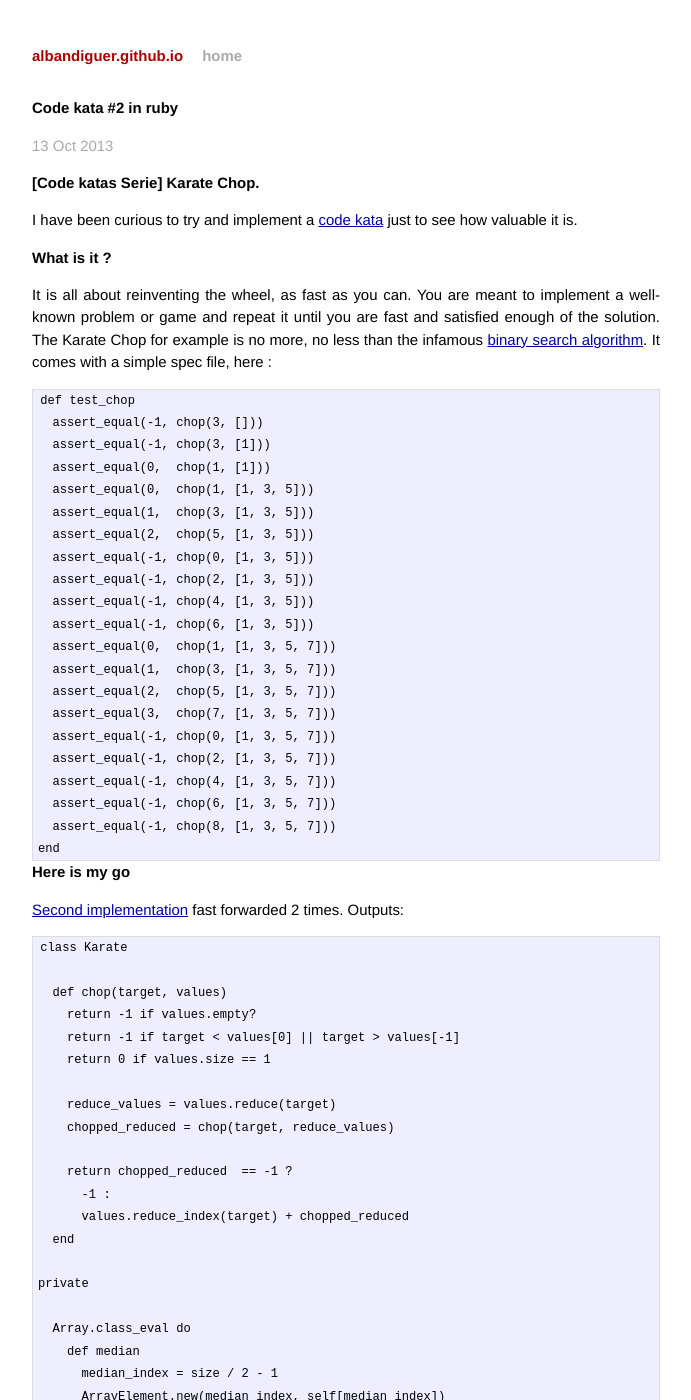
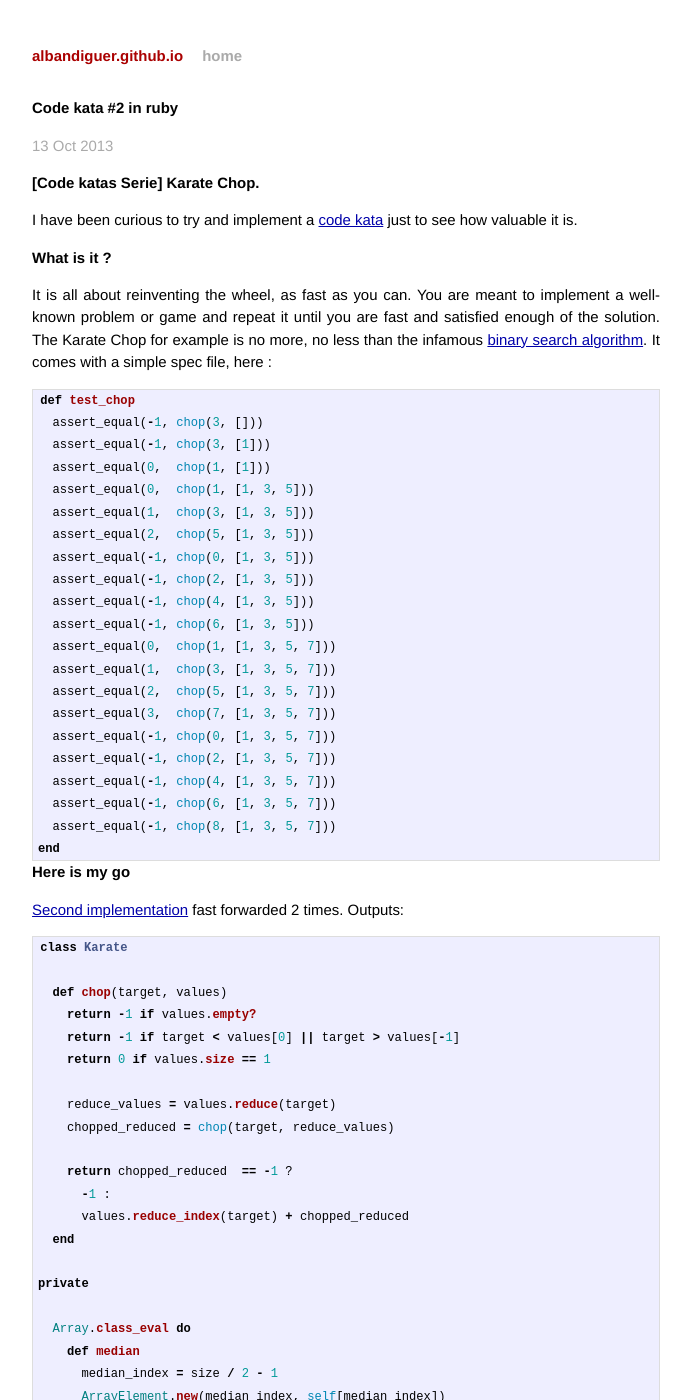
Before and after one commit to albandiguer/albandiguer.github.io, a Jekyll site: the page built from _posts/2013-10-13-code-kata-number-2-in-ruby.markdown, in a window 1280 px wide and 1400 px high. Shown: the whole window, without its empty margins (294-985 px from the left). Built offline with Jekyll 4.4.1, drawn with Linux system fonts in a browser that asks for light colours; Markdown is read by kramdown in place of the engine named in the settings; some of the changed text lies outside the part shown.

Commit message:
update style

````diff
--- a/_posts/2013-10-13-code-kata-number-2-in-ruby.markdown
+++ b/_posts/2013-10-13-code-kata-number-2-in-ruby.markdown
@@ -15,7 +15,7 @@ I have been curious to try and implement a [code kata](http://codekatas.org/abou
 
 It is all about reinventing the wheel, as fast as you can. You are meant to implement a well-known problem or game and repeat it until you are fast and satisfied enough of the solution. The Karate Chop for example is no more, no less than the infamous [binary search algorithm](http://en.wikipedia.org/wiki/Binary_search_algorithm). It comes with a simple spec file, here :
 
-```
+```ruby
 def test_chop
   assert_equal(-1, chop(3, []))
   assert_equal(-1, chop(3, [1]))
@@ -47,7 +47,7 @@ end
 [Second implementation](https://vimeo.com/76784295) fast forwarded 2 times.
 Outputs:
 
-```
+```ruby
 class Karate
 
   def chop(target, values)
@@ -88,7 +88,7 @@ private
 end
 
 
-$ 1 runs, 19 assertions, 0 failures, 0 errors, 0 skips
+#$ 1 runs, 19 assertions, 0 failures, 0 errors, 0 skips
 ```
 
 ## Thoughts
@@ -98,7 +98,7 @@ Repeating, even only twice, unveils improvements to the solution.
 A third implementation would use a new Poro with a reference on the values instead of a nasty `class_eval` on `Array`.
 Something like
 
-```
+```ruby
 
 class BinarySearch
 
@@ -108,7 +108,7 @@ class BinarySearch
 
     def median; ...;end
     def reduce(target); ...; end
-    ...
+    #...
 end
 
 ```
````
